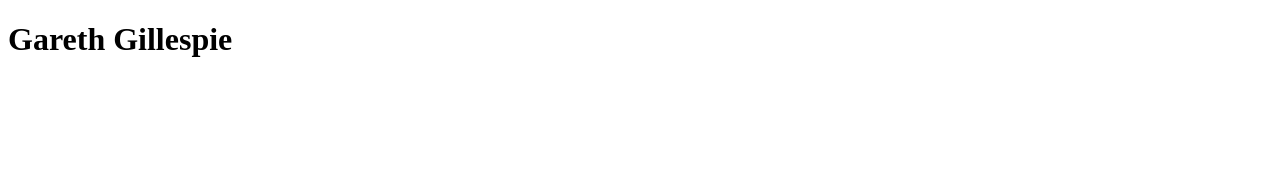
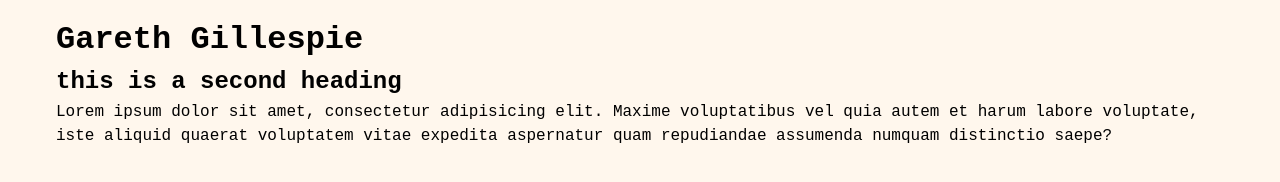
Before and after one commit to Garfinky/gg-portfolio-25, an Astro site: page / in a window 1280 px wide. Built offline with nearby package versions, Linux system fonts and the light colour scheme; Astro itself is replaced by a stand-in of ours; a web font is replaced by a local one.

Commit message:
styling added

```diff
--- a/package.json
+++ b/package.json
@@ -9,6 +9,7 @@
     "astro": "astro"
   },
   "dependencies": {
+    "@fontsource-variable/azeret-mono": "^5.1.1",
     "astro": "^5.1.9"
   }
 }
--- a/src/pages/index.astro
+++ b/src/pages/index.astro
@@ -1,5 +1,6 @@
 ---
-
+import '../styles/global.css';
+import '@fontsource-variable/azeret-mono'
 ---
 
 <html lang="en">
@@ -12,5 +13,7 @@
 	</head>
 	<body>
 		<h1>Gareth Gillespie</h1>
+		<h2>this is a second heading</h2>
+		<p>Lorem ipsum dolor sit amet, consectetur adipisicing elit. Maxime voluptatibus vel quia autem et harum labore voluptate, iste aliquid quaerat voluptatem vitae expedita aspernatur quam repudiandae assumenda numquam distinctio saepe?</p>
 	</body>
 </html>
--- /dev/null
+++ b/src/styles/global.css
@@ -0,0 +1,41 @@
+*, *::before, *::after {
+    box-sizing: border-box;
+}
+
+* {
+    margin: 0;
+}
+
+html {
+    background-color: #FFF7ED;
+    font-family: 'Azeret Mono Variable', monospace;
+}
+
+body {
+    margin: 0 auto;
+    width: 100%;
+    max-width: 1200px;
+    padding: 1rem;
+    line-height: 1.5;
+    -webkit-font-smoothing: antialiased;
+}
+
+img, picture, video, canvas, svg {
+    display: block;
+    max-width: 100%;
+}
+
+input, button, textarea, select {
+    font: inherit;
+}
+
+p, h1, h2, h3, h4, h5, h6 {
+    overflow-wrap: break-word;
+}
+
+p {
+    text-wrap: pretty;
+}
+  h1, h2, h3, h4, h5, h6 {
+    text-wrap: balance;
+}
```
Also changed, not shown: 1 other file.
